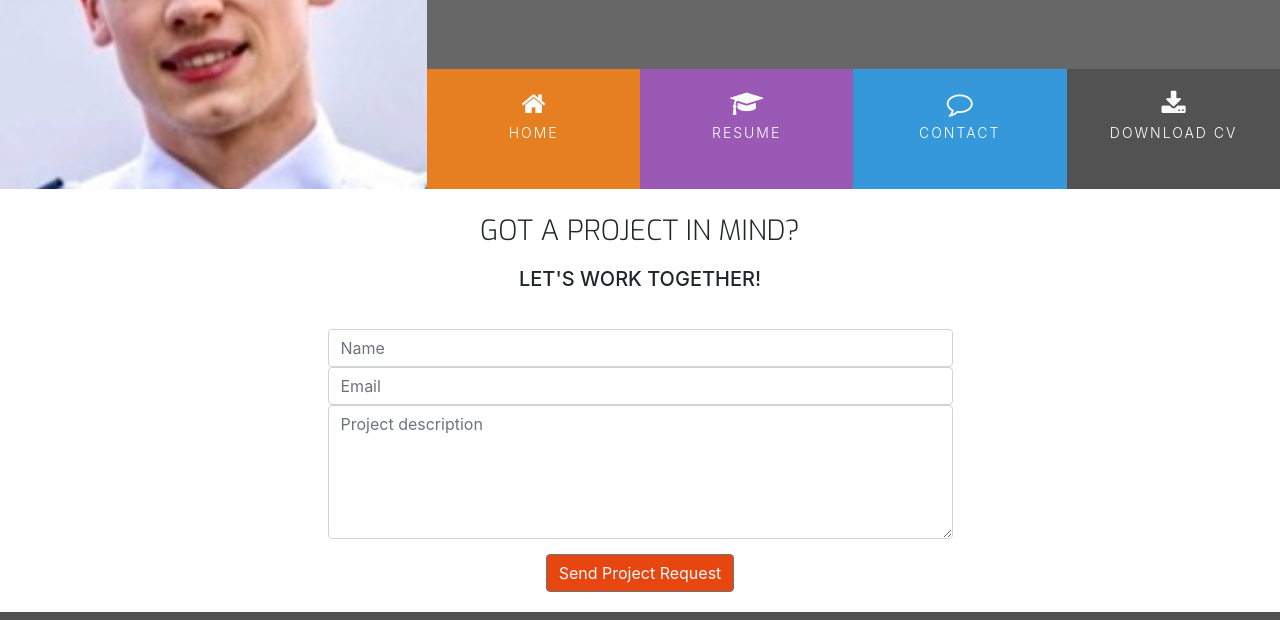
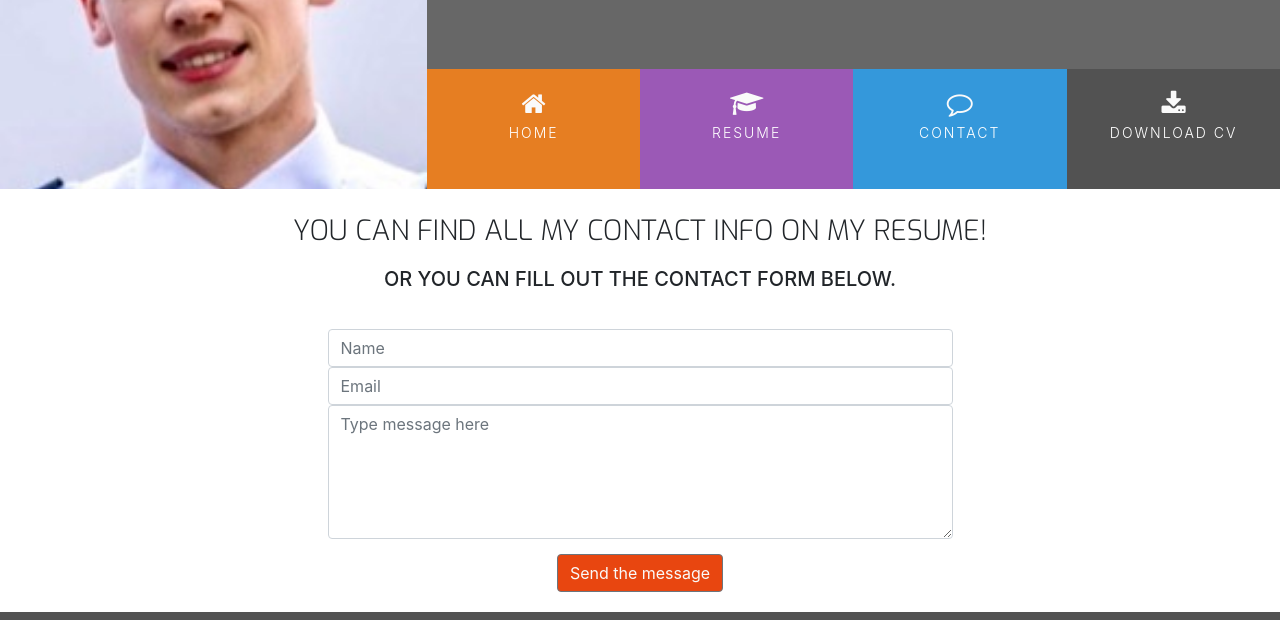
Before and after one commit to adam-blakeney/my-resume, a plain HTML site: page contact.html in a window 1280 px wide. Shown: the part 180-800 px from the top of the page. Drawn offline with nearby package versions, Linux system fonts and the light colour scheme.

Commit message:
contact complete

```diff
--- a/contact.html
+++ b/contact.html
@@ -8,7 +8,7 @@
     <link rel="stylesheet" href="https://maxcdn.bootstrapcdn.com/font-awesome/4.7.0/css/font-awesome.min.css" type="text/css" />
     <link rel="stylesheet" href="https://cdnjs.cloudflare.com/ajax/libs/hover.css/2.1.1/css/hover-min.css" type="text/css" />
     <link rel="stylesheet" href="assets/css/style.css">
-    <title>Rosie</title>
+    <title>Adam Blakeney</title>
 </head>
 <body>
     <header>
@@ -45,17 +45,17 @@
     <section class="container-fluid">
         <div class="row bg-color-contact">
             <div class="col">
-                <h3 class="contact-heading uppercase text-center">Got a project in mind?</h3>
-                <h5 class="uppercase text-center">Let's work together!</h5>
+                <h3 class="contact-heading uppercase text-center">You can find all my contact info on my resume!</h3>
+                <h5 class="uppercase text-center">Or you can fill out the contact form below.</h5>
 
                 <div class="center-form">
                     <form>
                         <input type="text" name="name" id="fullname" class="form-control" placeholder="Name" required />
                         <input type="email" name="email" id="emailaddress" class="form-control" placeholder="Email" required />
-                        <textarea rows="5" name="projectsummary" id="projectsummary" class="form-control" placeholder="Project description" required></textarea>
+                        <textarea rows="5" name="projectsummary" id="projectsummary" class="form-control" placeholder="Type message here" required></textarea>
                         <div class="form-row text-center">
                             <div class="col">
-                                <button type="submit" class="btn btn-secondary">Send Project Request</button>
+                                <button type="submit" class="btn btn-secondary">Send the message</button>
                             </div>
                         </div>
                     </form>
```
Also changed, not shown: resume.html (+1 -1 lines).
